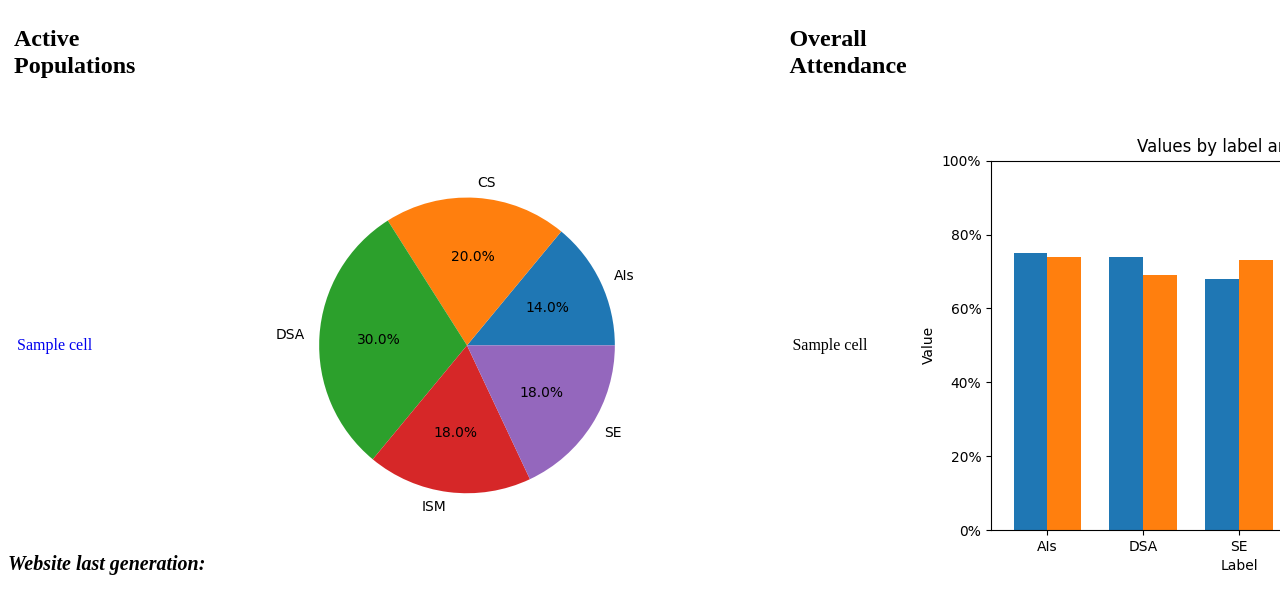
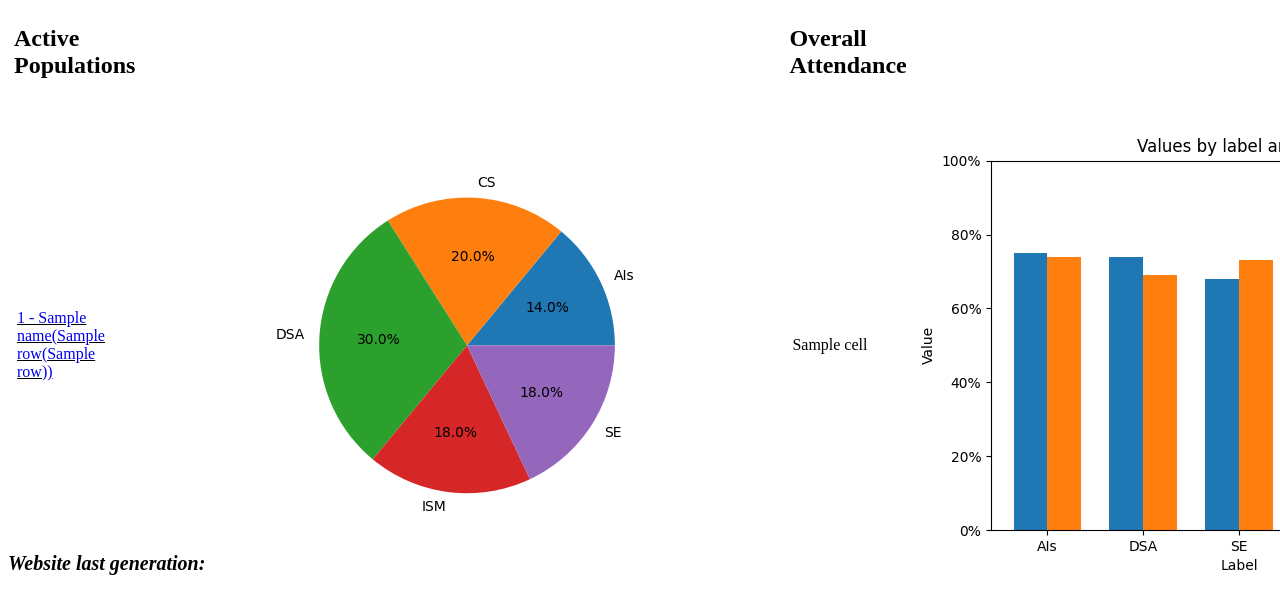
Before and after one commit to Ciugiu/s1-project, a Flask app: template templates/index.html in a window 1280 px wide; the page is wider, and only the part inside the window is pictured. Shown: the part 225-826 px from the top of that part. Run offline with Flask 3, Linux system fonts and the light colour scheme; the template is opened without the code that fills it: most values are stand-ins (such as "Sample title", 1, 10 or a date in 2020).

Commit message:
change whatever

```diff
--- a/app.py
+++ b/app.py
@@ -34,7 +34,7 @@ def index():
     # Process the data for active_population
     student_population = []
     for item in raw_student_population:
-        new_item = (item[0], '-', item[1][0] + str(item[2]), '(' + str(item[3]) + ')')
+        new_item = (item[0], item[1], item[2], item[3])
         student_population.append(new_item)
 
     student_population_sorted = sorted(student_population, key=lambda x: x[0])
@@ -49,7 +49,7 @@ def index():
     # Process the data for overall_attendance
     overall_attendance = []
     for item in raw_overall_attendance:
-        new_item = (item[0], '-', ' ', item[1][0] + str(item[2]), '(' + (f"{round(item[-1])}%" + ')'))
+        new_item = (item[0], item[1], item[2],f"{round(item[-1])}%")
         overall_attendance.append(new_item)
 
     # Sort the data for overall_attendance
@@ -64,13 +64,13 @@ def index():
 
     if course and year and period:
         # If all parameters exist, redirect to another page
-        return redirect(url_for('populations/<course>/<period>/<year>',course=course, year=year, period=period))
+        return redirect(url_for('populations/<course>/<period>/<year>'))
 
     # Render the template
-    return render_template('index.html', student_population=student_population_sorted, overall_attendance=overall_attendance, course=course, year=year, period=period)
+    return render_template('index.html', student_population=student_population_sorted, overall_attendance=overall_attendance)
 
 @app.route('/populations/<course>/<period>/<year>', methods=['GET'])
-def other_page():
+def other_page(course, period, year):
     # This is the other page you want to redirect to
     return render_template('other_page.html')
 
--- a/templates/index.html
+++ b/templates/index.html
@@ -24,16 +24,16 @@
             <table>
               {% for row in student_population %}
               <tr>
-                {% for cell in row %}
                 <td>
-                  <a
-                    class="full-cell-link"
-                    href="/populations/{{ row[0] }}/{{ row[2] }}/{{ row[3] }}"
-                  >
-                    {{ cell }}
-                  </a>
+                  <u>
+                    <a
+                      class="full-cell-link"
+                      href="/populations/{{ row[0] }}/{{ row[1] }}/{{ row[2] }}"
+                      >{{ row[0] }} - {{ row[1][0] }}({{ row[2] }}({{ row[3]
+                      }}))
+                    </a>
+                  </u>
                 </td>
-                {% endfor %}
               </tr>
               {% endfor %}
             </table>
```
